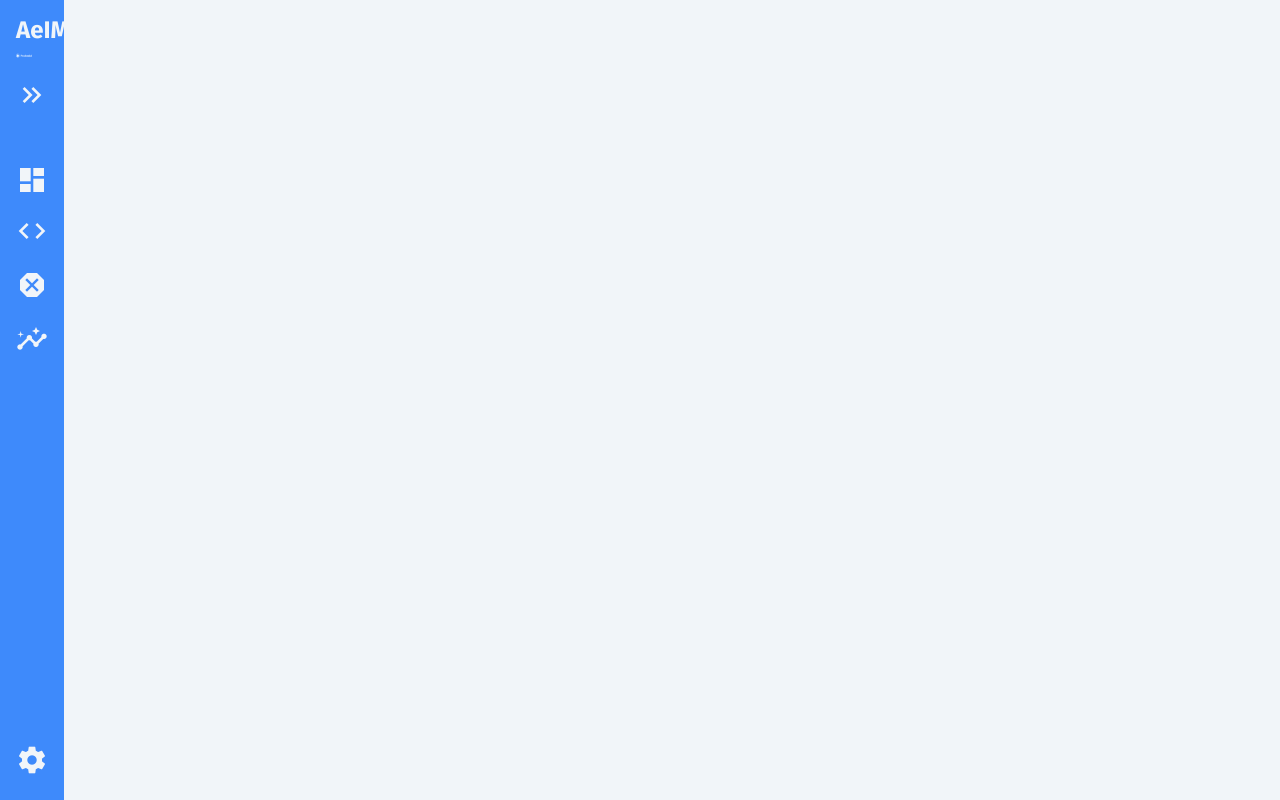
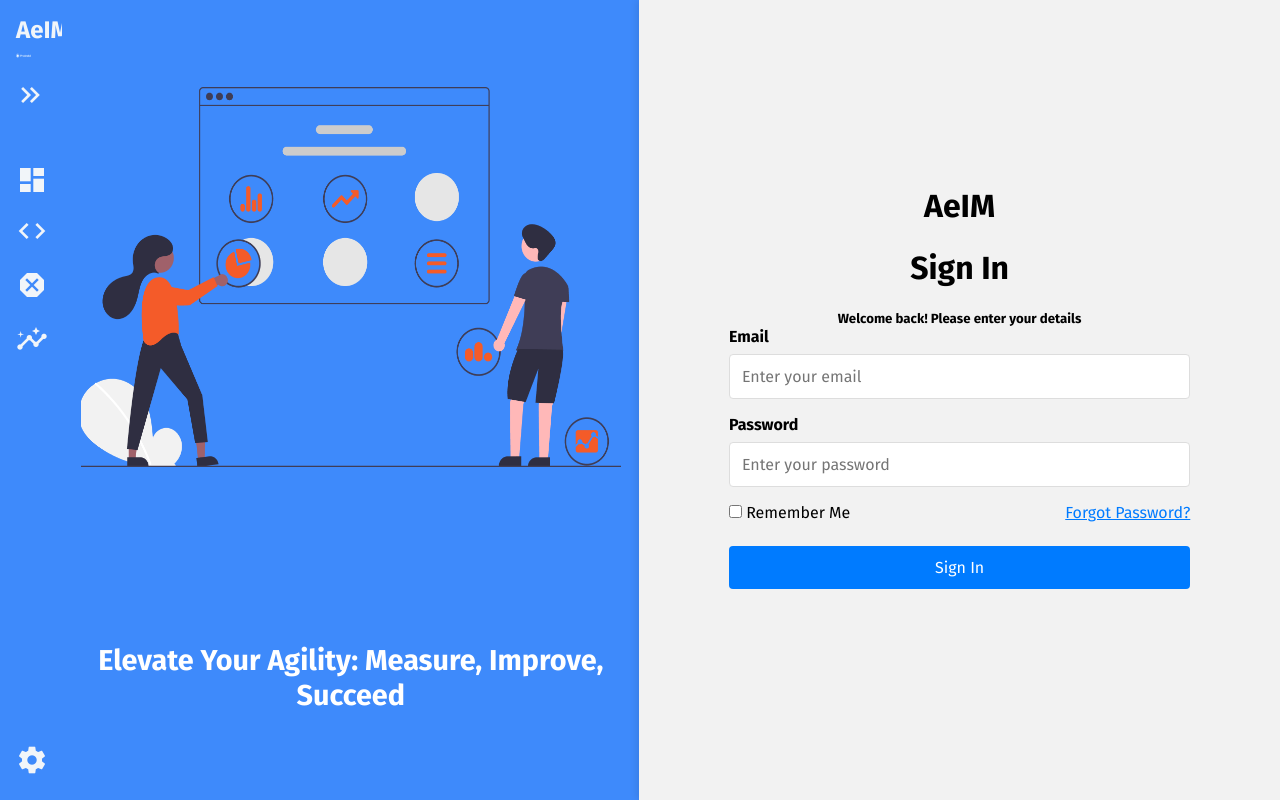
Before and after one commit to aarin55-de/Vue-charts, a Vue app: page /home in a window 1280 px wide. Built offline with nearby package versions, Linux system fonts and the light colour scheme.

Commit message:
Login page Completed

```diff
--- a/src/views/Home.vue
+++ b/src/views/Home.vue
@@ -1,6 +1,196 @@
 <template>
-	<main id="Home-page">
-		<h1>Home</h1>
-		<p>This is the home page</p>
-	</main>
+  <div class="container">
+    <!-- Left Section with Image and Text -->
+    <div class="image-section">
+      <div class="image-container">
+        <img :src="loginleft" alt="Background Image" />
+        <h1 class="text-image">
+          Elevate Your Agility: Measure, Improve, Succeed
+        </h1>
+      </div>
+    </div>
+
+    <!-- Right Section with Sign-In Form -->
+    <div class="signin-section">
+      <div><h2>AeIM</h2></div>
+      <h2>Sign In</h2>
+      <h5>Welcome back! Please enter your details</h5>
+
+      <!-- Email Field -->
+      <div class="input-group">
+        <label for="email">Email</label>
+        <input
+          type="email"
+          id="email"
+          v-model="email"
+          placeholder="Enter your email"
+          required
+        />
+      </div>
+
+      <!-- Password Field -->
+      <div class="input-group">
+        <label for="password">Password</label>
+        <input
+          type="password"
+          id="password"
+          v-model="password"
+          placeholder="Enter your password"
+          required
+        />
+      </div>
+
+      <!-- Remember Me Checkbox and Forgot Password Link -->
+      <div class="options">
+        <label>
+          <input type="checkbox" v-model="rememberMe" /> Remember Me
+        </label>
+        <a href="#" @click.prevent="forgotPassword">Forgot Password?</a>
+      </div>
+
+      <!-- Sign In Button -->
+      <button class="signin-button" @click="signIn">Sign In</button>
+
+      <!-- Sign In with Google and Microsoft Buttons -->
+      <!-- <div class="oauth-buttons">
+        <button class="oauth-button google" @click="signInWithGoogle">
+          <font-awesome-icon icon="google" /> Sign In with Google
+        </button>
+        <button class="oauth-button microsoft" @click="signInWithMicrosoft">
+          <font-awesome-icon icon="microsoft" /> Sign In with Microsoft
+        </button>
+      </div> -->
+    </div>
+  </div>
 </template>
+
+<script setup>
+import loginleft from "../assets/loginleft.png";
+</script>
+
+<style scoped>
+.container {
+  display: flex;
+  width: 100vw;
+  height: 100vh;
+}
+
+.image-section {
+  flex: 1;
+  display: flex;
+  justify-content: center;
+  align-items: center;
+  background-color: #3e8afb;
+}
+
+.image-container {
+  display: flex;
+  flex-direction: column;
+  align-items: center;
+}
+
+.image-section img {
+  width: 540px;
+  height: 380px;
+  object-fit: cover;
+}
+
+.text-image {
+  margin-top: 11rem;
+  color: #fff;
+  font-size: 1.8rem;
+  text-align: center;
+}
+
+.signin-section {
+  flex: 1;
+  padding: 2rem;
+  background-color: #f2f2f2;
+  display: flex;
+  flex-direction: column;
+  justify-content: center;
+  align-items: center;
+  box-shadow: -2px 0 8px rgba(0, 0, 0, 0.1);
+  text-align: center;
+}
+
+h2 {
+  margin-bottom: 1.5rem;
+  font-size: 2rem;
+}
+
+.input-group {
+  width: 80%;
+  margin-bottom: 1rem;
+  text-align: left;
+}
+
+.input-group label {
+  display: block;
+  margin-bottom: 0.5rem;
+  font-weight: bold;
+}
+
+.input-group input {
+  width: 100%;
+  padding: 0.75rem;
+  border: 1px solid #ddd;
+  border-radius: 4px;
+  font-size: 1rem;
+}
+
+.options {
+  display: flex;
+  justify-content: space-between;
+  align-items: center;
+  width: 80%;
+  margin-bottom: 1.5rem;
+}
+
+a {
+  color: #007bff;
+  cursor: pointer;
+}
+
+.signin-button {
+  width: 80%;
+  padding: 0.75rem;
+  background-color: #007bff;
+  color: #fff;
+  border: none;
+  border-radius: 4px;
+  cursor: pointer;
+  margin-bottom: 1.5rem;
+  font-size: 1rem;
+}
+
+.oauth-buttons {
+  display: flex;
+  justify-content: space-between;
+  width: 80%;
+}
+
+.oauth-button {
+  display: flex;
+  align-items: center;
+  padding: 0.75rem;
+  width: 48%;
+  color: #fff;
+  border: none;
+  border-radius: 4px;
+  cursor: pointer;
+  font-size: 1rem;
+}
+
+.oauth-button.google {
+  background-color: #db4437;
+}
+
+.oauth-button.microsoft {
+  background-color: #2f2f2f;
+}
+
+.oauth-button font-awesome-icon {
+  margin-right: 0.5rem;
+}
+</style>
```
Also changed, not shown: src/router/index.js (+15 -15 lines), src/assets/loginleft.png (added).
